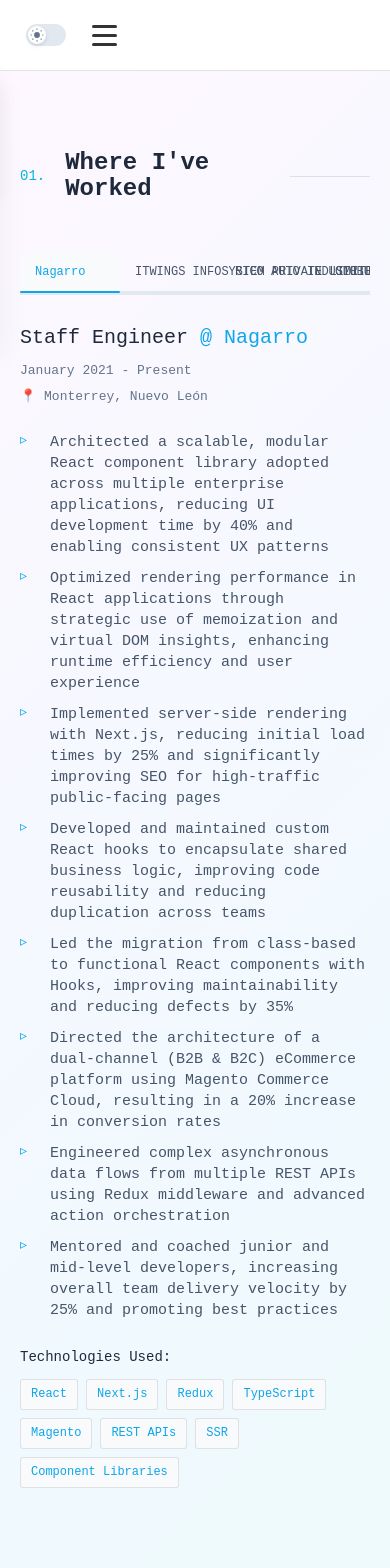
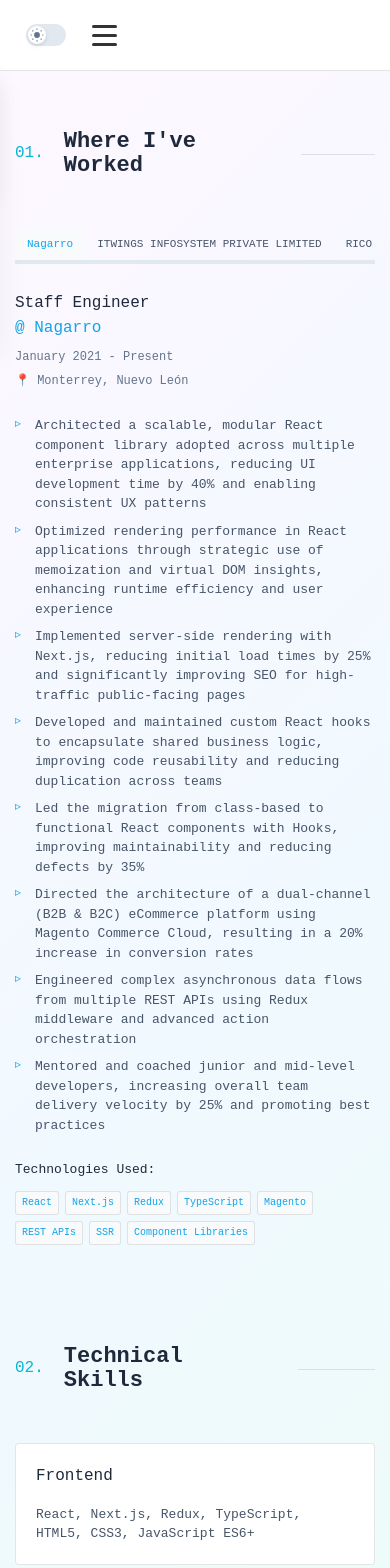
Before and after one commit to mindfreak291/mindfreak291.github.io, a Next.js app: page /experience in a window 390 px wide. Shown: the top 1568 px of the page. Built offline with nearby package versions, Linux system fonts and the light colour scheme.

Commit message:
sahil-portfolio

```diff
--- a/src/pages/experience/ExperiencePage.module.css
+++ b/src/pages/experience/ExperiencePage.module.css
@@ -338,12 +338,12 @@
   /* Responsive Design */
   @media (max-width: 768px) {
     .experienceContainer {
-      padding: 100px 25px;
+      padding: 80px 20px;
     }
 
     .pageTitle::after,
     .skillsTitle::after {
-      width: 200px;
+      width: 150px;
     }
 
     .experienceContent {
@@ -358,23 +358,60 @@
       overflow-y: hidden;
       border-bottom: 2px solid var(--border-tab);
       border-left: none;
+      padding-bottom: 0;
+      scrollbar-width: none;
+      -ms-overflow-style: none;
+      white-space: nowrap;
+    }
+
+    .tabList::-webkit-scrollbar {
+      display: none;
     }
 
     .tabButton {
       border-left: none;
       border-bottom: 2px solid var(--border-tab);
-      min-width: 120px;
+      min-width: auto;
+      width: auto;
       height: auto;
-      padding: 15px 20px;
+      padding: 12px 16px;
+      font-size: 12px;
+      flex-shrink: 0;
+      white-space: nowrap;
     }
 
     .tabIndicator {
       bottom: 0;
       top: auto;
-      width: 120px;
       height: 2px;
+      width: 0;
       transform: translateX(0);
-      transition: transform 0.25s cubic-bezier(0.645, 0.045, 0.355, 1);
+      transition: all 0.25s cubic-bezier(0.645, 0.045, 0.355, 1);
+    }
+
+    .jobTitle {
+      font-size: 18px;
+      line-height: 1.2;
+    }
+
+    .company {
+      display: block;
+      margin-top: 5px;
+    }
+
+    .descriptionItem {
+      font-size: 14px;
+      line-height: 1.5;
+      padding-left: 25px;
+    }
+
+    .techList {
+      gap: 6px;
+    }
+
+    .techItem {
+      font-size: 11px;
+      padding: 4px 8px;
     }
 
     .skillsGrid {
@@ -385,34 +422,65 @@
 
   @media (max-width: 480px) {
     .experienceContainer {
-      padding: 80px 20px;
+      padding: 60px 15px;
     }
 
     .pageTitle,
     .skillsTitle {
-      font-size: 24px;
+      font-size: 22px;
+    }
+
+    .titleNumber {
+      font-size: 16px;
     }
 
     .pageTitle::after,
     .skillsTitle::after {
-      width: 100px;
+      width: 80px;
     }
 
     .tabButton {
-      min-width: 100px;
-      font-size: 12px;
-      padding: 12px 15px;
-    }
-
-    .tabIndicator {
-      width: 100px;
+      padding: 10px 12px;
+      font-size: 11px;
     }
 
     .jobTitle {
-      font-size: 20px;
+      font-size: 16px;
+    }
+
+    .jobPeriod,
+    .jobLocation {
+      font-size: 12px;
     }
 
     .descriptionItem {
-      font-size: 15px;
+      font-size: 13px;
+      padding-left: 20px;
+      margin-bottom: 8px;
+    }
+
+    .descriptionItem::before {
+      font-size: 12px;
+    }
+
+    .techTitle {
+      font-size: 13px;
+    }
+
+    .techItem {
+      font-size: 10px;
+      padding: 3px 6px;
+    }
+
+    .skillCategory {
+      padding: 20px;
+    }
+
+    .skillCategory h3 {
+      font-size: 16px;
+    }
+
+    .skillCategory p {
+      font-size: 13px;
     }
   }
--- a/src/pages/experience/index.tsx
+++ b/src/pages/experience/index.tsx
@@ -104,7 +104,8 @@
           </h1>
         </div>
 
-        <div className={`${styles.experienceContent} ${isVisible ? styles.visible : ''}`}>
+        <div className={`${styles.experienceContent} ${isVisible ? styles.visible : ''}`}
+             style={{ '--active-tab': activeTab } as React.CSSProperties}>
           {/* Tab Navigation */}
           <div className={styles.tabList} role="tablist">
             {experiences.map((exp, index) => (
@@ -119,10 +120,7 @@
                 {exp.company}
               </button>
             ))}
-            <div
-              className={styles.tabIndicator}
-              style={{ transform: `translateY(${activeTab * 42}px)` }}
-            />
+            <div className={styles.tabIndicator} />
           </div>
 
           {/* Tab Content */}
```
